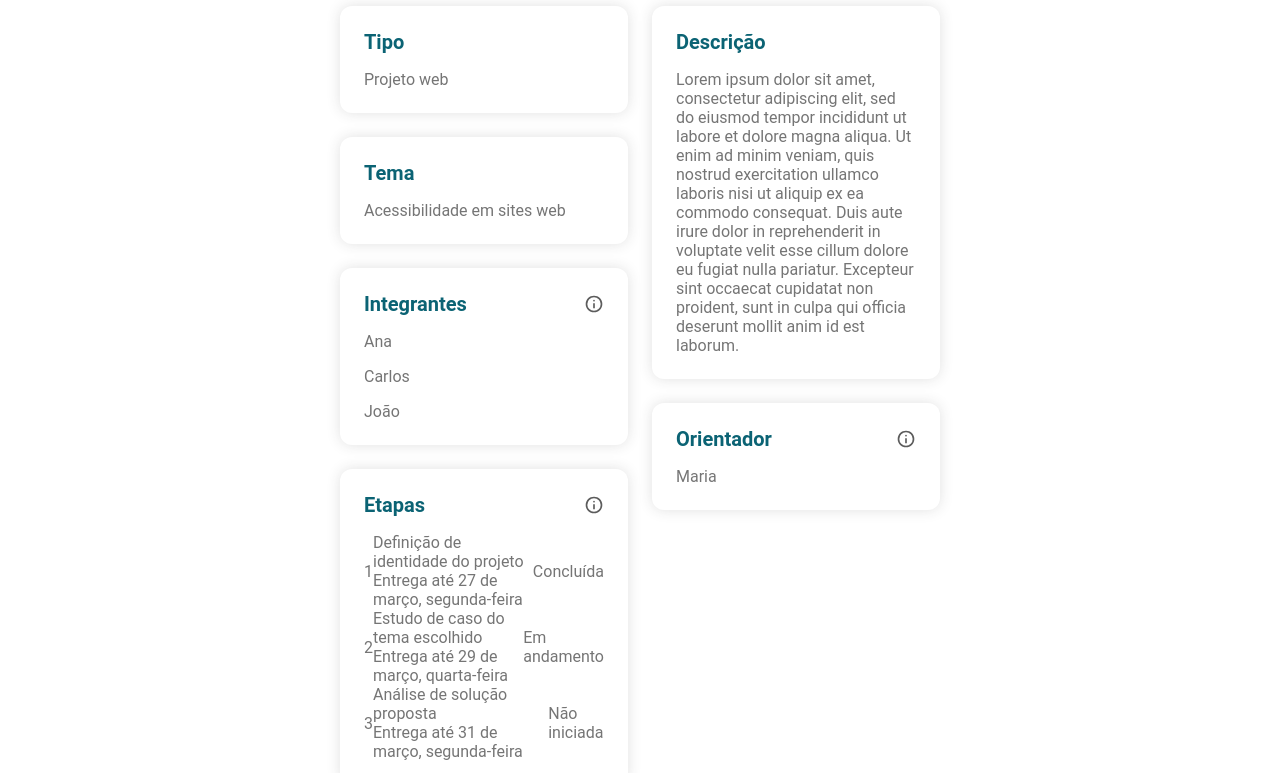
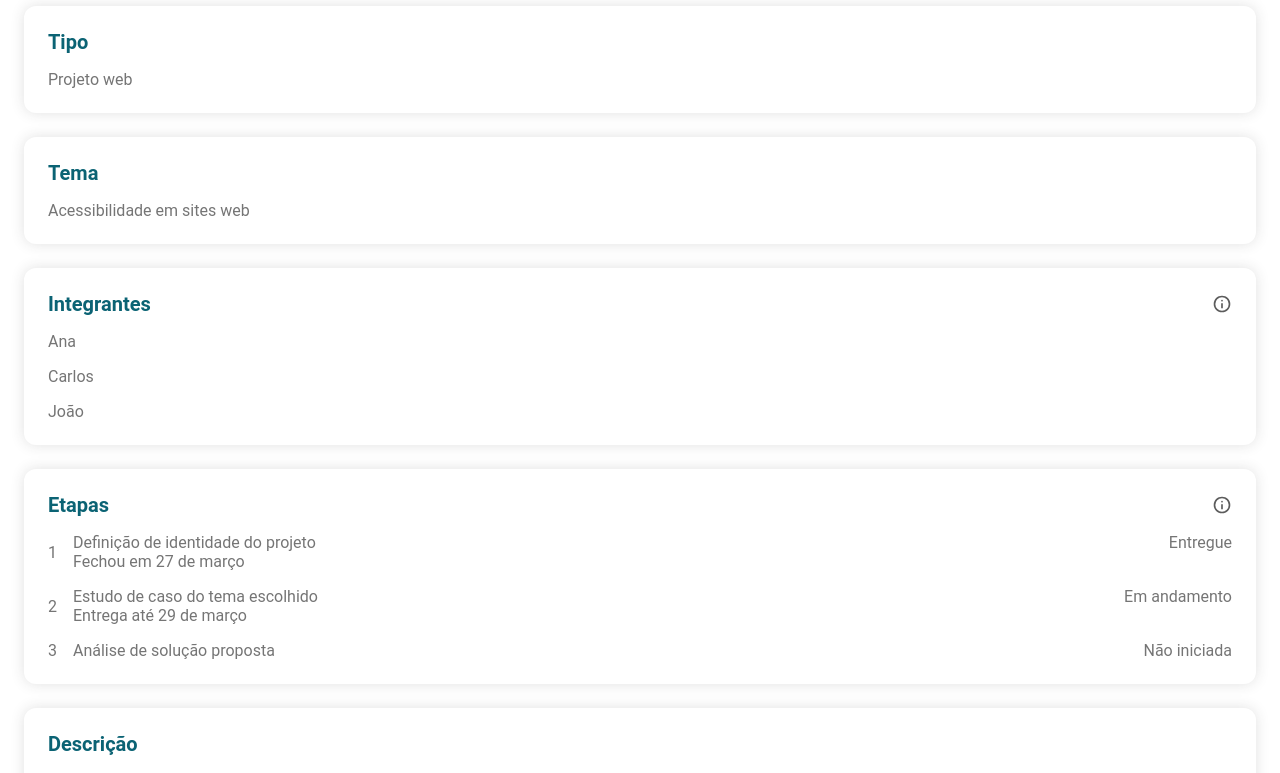
Before and after one commit to AntonioPinheiro66484/GTCC, a React (Create React App) app in the folder projetoestagio/: page /trabalho in a window 1280 px wide. Shown: the part 300-1073 px from the top of the page. Built offline with nearby package versions, Linux system fonts and the light colour scheme.

Commit message:
ajuste no designer da pagina

```diff
--- a/projetoestagio/src/pages/Trabalho/index.jsx
+++ b/projetoestagio/src/pages/Trabalho/index.jsx
@@ -37,43 +37,48 @@ const Trabalho =()=>{
                         <ul className={styles.caixaItens}>
                             <li className={styles.item}>
                                 <div className={styles.blocoItem}>
-                                    <div className={styles.caixaBlocoItem}>
+                                    <div className={styles.numeroEtapa}>
                                         <p className={styles.textoBloco}>1</p>
                                     </div>
-                                    <div className={styles.caixaBlocoItem}>
+                                    <div className={styles.informacaoEtapa}>
+                                        <div>
                                             <p className={styles.textoBloco}>Definição de identidade do projeto</p>
-                                        <p className={styles.textoBloco}>Entrega até 27 de março, segunda-feira</p>
+                                            <p className={styles.textoBloco}>Fechou em 27 de março</p>
                                         </div>
-                                    <div className={styles.caixaBlocoItem}>
-                                        <p className={styles.textoBloco}>Concluída</p>
+                                        <div>
+                                            <p className={styles.textoBloco}>Entregue</p>
+                                        </div>
                                     </div>
                                 </div>
                             </li>
                             <li className={styles.item}>
                                 <div className={styles.blocoItem}>
-                                    <div className={styles.caixaBlocoItem}>
+                                    <div className={styles.numeroEtapa}>
                                         <p className={styles.textoBloco}>2</p>
                                     </div>
-                                    <div className={styles.caixaBlocoItem}>
+                                    <div className={styles.informacaoEtapa}>
+                                        <div>
                                             <p className={styles.textoBloco}>Estudo de caso do tema escolhido</p>
-                                        <p className={styles.textoBloco}>Entrega até 29 de março, quarta-feira</p>
+                                            <p className={styles.textoBloco}>Entrega até 29 de março</p>
                                         </div>
-                                    <div className={styles.caixaBlocoItem}>
+                                        <div>
                                             <p className={styles.textoBloco}>Em andamento</p>
+                                        </div>
                                     </div>
                                 </div>
                             </li>
                             <li className={styles.item}>
                                 <div className={styles.blocoItem}>
-                                    <div className={styles.caixaBlocoItem}>
+                                    <div className={styles.numeroEtapa}>
                                         <p className={styles.textoBloco}>3</p>
                                     </div>
-                                    <div className={styles.caixaBlocoItem}>
+                                    <div className={styles.informacaoEtapa}>
+                                        <div>
                                             <p className={styles.textoBloco}>Análise de solução proposta</p>
-                                        <p className={styles.textoBloco}>Entrega até 31 de março, segunda-feira</p>
                                         </div>
-                                    <div className={styles.caixaBlocoItem}>
+                                        <div>
                                             <p className={styles.textoBloco}>Não iniciada</p>
+                                        </div>
                                     </div>
                                 </div>
                             </li>
--- a/projetoestagio/src/pages/Trabalho/styles.module.css
+++ b/projetoestagio/src/pages/Trabalho/styles.module.css
@@ -17,6 +17,7 @@
 
 .caixaBloco{
     display: flex;
+    flex-direction: column;
     justify-content: center;
     gap: 1.5rem;
 }
@@ -34,7 +35,6 @@
     box-shadow: 0 0 14px #33333325;
     padding: 1.5rem;
     width: 100%;
-    max-width: 18rem;
     flex-direction: column;
     gap: 1rem;
 }
@@ -46,6 +46,29 @@
 .topoCaixa, .topoBloco, .blocoItem{
     display: flex;
     align-items: center;
+}
+
+.caixaItens{
+    display: flex;
+    flex-direction: column;
+    gap: 1rem;
+}
+
+.blocoItem{
+    gap: 1rem;
+}
+
+.numeroEtapa{
+    display: flex;
+    justify-content: center;
+    align-items: center;
+}
+
+.informacaoEtapa{
+    display: flex;
+    justify-content: space-between;
+    width: 100%;
+    gap: 1rem;
 }
 
 .tituloBloco{
```
Lines whose indentation alone changed are shown as unchanged.
